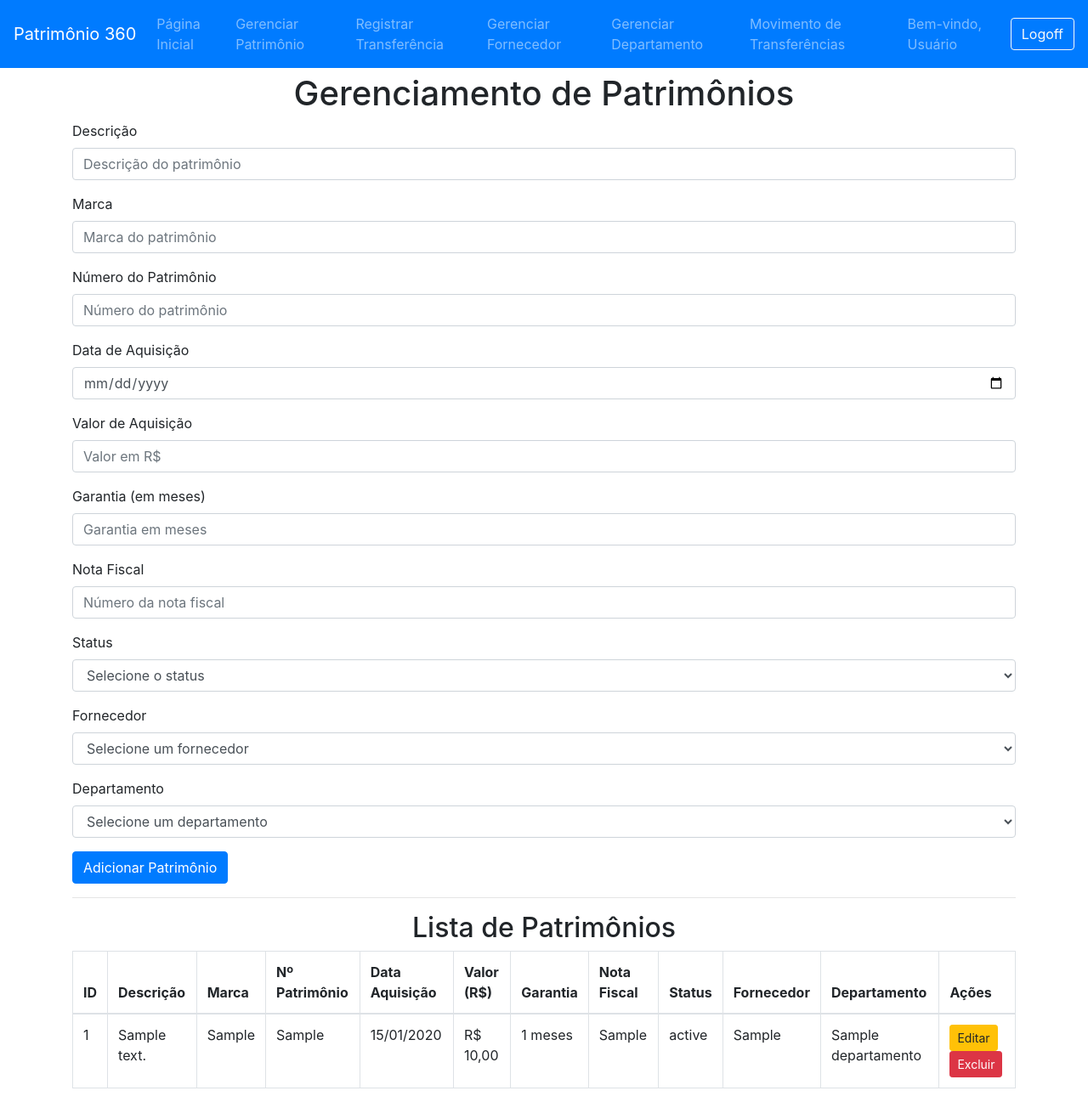
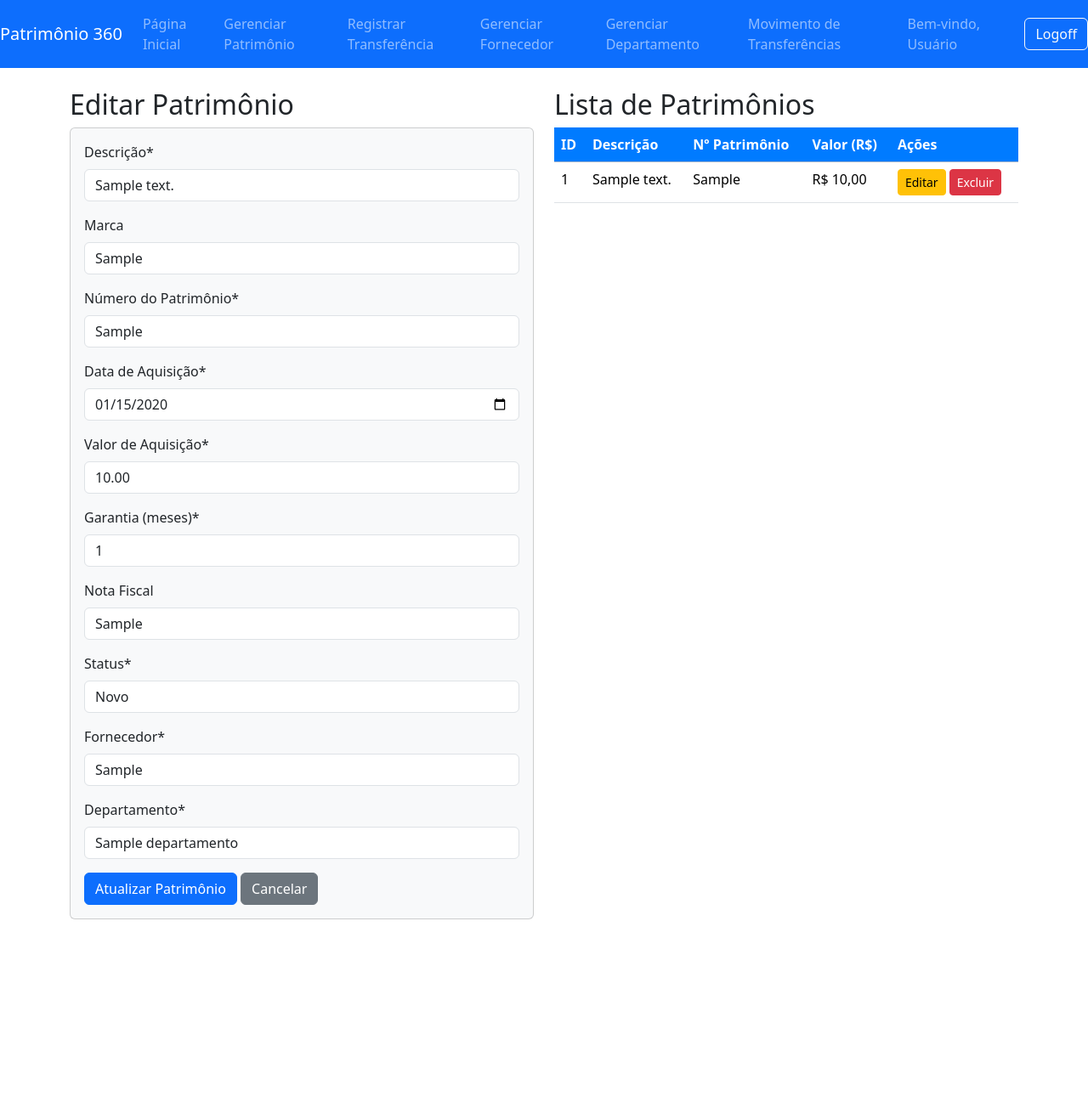
Before and after one commit to ThayLima2005/Controle-de-Patrimonio, a PHP site: page /patrimonio.php?editar=1 in a window 1280 px wide. Shown: the whole page at 85% size. After the commit the page ends 1082 px from the top, so only its background shows below. Run offline with PHP 8.4, Linux system fonts and the light colour scheme; the visitor is signed in with stand-in values (Sample User, id 1); tables that the repository leaves empty hold one stand-in row (values such as "Sample post").

Commit message:
Atualização da pasta patrimonio e transferencia

```diff
--- a/view/patrimonio.php
+++ b/view/patrimonio.php
@@ -7,6 +7,10 @@ if (!isset($_SESSION['usuario_logado'])) {
     header("Location: login.php");
     exit();
 }
+
+// Inicializa variáveis de mensagem
+$mensagem = '';
+$tipoMensagem = '';
 
 // Funções para carregar dados
 function carregarPatrimonios($pdo) {
@@ -30,20 +34,21 @@ function carregarDepartamentos($pdo) {
     return $stmt->fetchAll(PDO::FETCH_ASSOC);
 }
 
-// Processar formulário de adição
+// Processar adição/edição de patrimônio
 if ($_SERVER['REQUEST_METHOD'] === 'POST') {
-    // Validar campos obrigatórios
     $required = ['descricao', 'num_patrimonio', 'data_aquisicao', 'valor_aquisicao',
                 'garantia', 'status_2', 'fornecedor_id', 'departamento_id'];
 
+    // Validar campos obrigatórios
     foreach ($required as $field) {
         if (empty($_POST[$field])) {
-            $_SESSION['erro'] = "O campo $field é obrigatório!";
-            header("Location: patrimonio.php");
-            exit();
+            $mensagem = "O campo $field é obrigatório!";
+            $tipoMensagem = 'danger';
+            break;
         }
     }
 
+    if (empty($mensagem)) {
         // Tratar campos opcionais
         $marca = !empty($_POST['marca']) ? $_POST['marca'] : null;
         $nota_fiscal = !empty($_POST['nota_fiscal']) ? $_POST['nota_fiscal'] : null;
@@ -55,6 +60,43 @@ if ($_SERVER['REQUEST_METHOD'] === 'POST') {
         $garantia = (int)$_POST['garantia'];
 
         try {
+            if (isset($_POST['editar'])) {
+                // Atualizar patrimônio existente
+                $id_patrimonio = (int)$_POST['id_patrimonio'];
+
+                $stmt = $pdo->prepare("
+                    UPDATE patrimonio SET
+                        descricao = ?,
+                        marca = ?,
+                        num_patrimonio = ?,
+                        data_aquisicao = ?,
+                        valor_aquisicao = ?,
+                        garantia = ?,
+                        nota_fiscal = ?,
+                        status_2 = ?,
+                        fornecedor_id = ?,
+                        departamento_id = ?
+                    WHERE id_patrimonio = ?
+                ");
+
+                $stmt->execute([
+                    $_POST['descricao'],
+                    $marca,
+                    $_POST['num_patrimonio'],
+                    $_POST['data_aquisicao'],
+                    $valor_aquisicao,
+                    $garantia,
+                    $nota_fiscal,
+                    $_POST['status_2'],
+                    $fornecedor_id,
+                    $departamento_id,
+                    $id_patrimonio
+                ]);
+
+                $mensagem = "Patrimônio atualizado com sucesso!";
+                $tipoMensagem = 'success';
+            } else {
+                // Adicionar novo patrimônio
                 $stmt = $pdo->prepare("
                     INSERT INTO patrimonio (
                         descricao, marca, num_patrimonio, data_aquisicao,
@@ -76,13 +118,13 @@ if ($_SERVER['REQUEST_METHOD'] === 'POST') {
                     $departamento_id
                 ]);
 
-        $_SESSION['mensagem'] = "Patrimônio adicionado com sucesso!";
-        header("Location: patrimonio.php");
-        exit();
+                $mensagem = "Patrimônio adicionado com sucesso!";
+                $tipoMensagem = 'success';
+            }
         } catch (PDOException $e) {
-        $_SESSION['erro'] = "Erro ao adicionar patrimônio: " . $e->getMessage();
-        header("Location: patrimonio.php");
-        exit();
+            $mensagem = "Erro ao salvar patrimônio: " . $e->getMessage();
+            $tipoMensagem = 'danger';
+        }
     }
 }
 
@@ -91,17 +133,31 @@ if (isset($_GET['excluir'])) {
     try {
         $stmt = $pdo->prepare("DELETE FROM patrimonio WHERE id_patrimonio = ?");
         $stmt->execute([$_GET['excluir']]);
-        $_SESSION['mensagem'] = "Patrimônio excluído com sucesso!";
-        header("Location: patrimonio.php");
-        exit();
+        $mensagem = "Patrimônio excluído com sucesso!";
+        $tipoMensagem = 'success';
     } catch (PDOException $e) {
-        $_SESSION['erro'] = "Erro ao excluir patrimônio: " . $e->getMessage();
-        header("Location: patrimonio.php");
-        exit();
+        $mensagem = "Erro ao excluir patrimônio: " . $e->getMessage();
+        $tipoMensagem = 'danger';
     }
 }
 
-// Carregar dados
+// Carregar dados para edição
+$patrimonioEditar = null;
+if (isset($_GET['editar'])) {
+    try {
+        $stmt = $pdo->prepare("
+            SELECT * FROM patrimonio
+            WHERE id_patrimonio = ?
+        ");
+        $stmt->execute([$_GET['editar']]);
+        $patrimonioEditar = $stmt->fetch();
+    } catch (PDOException $e) {
+        $mensagem = "Erro ao carregar patrimônio: " . $e->getMessage();
+        $tipoMensagem = 'danger';
+    }
+}
+
+// Carregar listas
 $patrimonios = carregarPatrimonios($pdo);
 $fornecedores = carregarFornecedores($pdo);
 $departamentos = carregarDepartamentos($pdo);
@@ -113,13 +169,20 @@ $departamentos = carregarDepartamentos($pdo);
     <meta charset="UTF-8">
     <meta name="viewport" content="width=device-width, initial-scale=1.0">
     <title>Gerenciamento de Patrimônios</title>
-    <link rel="stylesheet" href="https://maxcdn.bootstrapcdn.com/bootstrap/4.5.2/css/bootstrap.min.css">
+    <link href="https://cdn.jsdelivr.net/npm/bootstrap@5.3.3/dist/css/bootstrap.min.css" rel="stylesheet">
     <style>
         body {
-            padding: 20px;
+            padding-top: 56px;
         }
-        .btn-toolbar {
-            justify-content: space-between;
+        .navbar {
+            margin-bottom: 20px;
+        }
+        .card {
+            background-color: #f8f9fa;
+        }
+        .table thead th {
+            background-color: #007bff;
+            color: #fff;
         }
     </style>
 </head>
@@ -130,7 +193,7 @@ $departamentos = carregarDepartamentos($pdo);
         <span class="navbar-toggler-icon"></span>
     </button>
     <div class="collapse navbar-collapse" id="navbarNav">
-        <ul class="navbar-nav me-auto44444431">
+        <ul class="navbar-nav me-auto">
             <li class="nav-item">
                 <a class="nav-link" href="index.php">Página Inicial</a>
             </li>
@@ -155,124 +218,155 @@ $departamentos = carregarDepartamentos($pdo);
     </div>
 </nav>
 
-<div class="container">
-    <?php if (isset($_SESSION['mensagem'])): ?>
-        <div class="alert alert-success"><?= $_SESSION['mensagem'] ?></div>
-        <?php unset($_SESSION['mensagem']); ?>
+<div class="container mt-5">
+    <?php if (!empty($mensagem)): ?>
+        <div class="alert alert-<?= $tipoMensagem ?> alert-dismissible fade show">
+            <?= $mensagem ?>
+            <button type="button" class="btn-close" data-bs-dismiss="alert"></button>
+        </div>
     <?php endif; ?>
 
-    <?php if (isset($_SESSION['erro'])): ?>
-        <div class="alert alert-danger"><?= $_SESSION['erro'] ?></div>
-        <?php unset($_SESSION['erro']); ?>
+    <div class="row">
+        <div class="col-md-6">
+            <h2><?= isset($_GET['editar']) ? 'Editar' : 'Adicionar' ?> Patrimônio</h2>
+            <div class="card mb-4">
+                <div class="card-body">
+                    <form method="POST">
+                        <?php if (isset($patrimonioEditar)): ?>
+                            <input type="hidden" name="id_patrimonio" value="<?= $patrimonioEditar['id_patrimonio'] ?>">
                         <?php endif; ?>
 
-    <h1 class="text-center">Gerenciamento de Patrimônios</h1>
+                        <div class="mb-3">
+                            <label class="form-label">Descrição*</label>
+                            <input type="text" class="form-control" name="descricao" required
+                                   value="<?= htmlspecialchars($patrimonioEditar['descricao'] ?? '') ?>">
+                        </div>
 
-    <!-- Formulário para adicionar um patrimônio -->
-    <form method="POST" action="patrimonio.php">
-        <div class="form-group">
-            <label for="descricao">Descrição</label>
-            <input type="text" class="form-control" name="descricao" id="descricao" placeholder="Descrição do patrimônio" required>
+                        <div class="mb-3">
+                            <label class="form-label">Marca</label>
+                            <input type="text" class="form-control" name="marca"
+                                   value="<?= htmlspecialchars($patrimonioEditar['marca'] ?? '') ?>">
                         </div>
-        <div class="form-group">
-            <label for="marca">Marca</label>
-            <input type="text" class="form-control" name="marca" id="marca" placeholder="Marca do patrimônio">
+
+                        <div class="mb-3">
+                            <label class="form-label">Número do Patrimônio*</label>
+                            <input type="text" class="form-control" name="num_patrimonio" required
+                                   value="<?= htmlspecialchars($patrimonioEditar['num_patrimonio'] ?? '') ?>">
                         </div>
-        <div class="form-group">
-            <label for="num_patrimonio">Número do Patrimônio</label>
-            <input type="text" class="form-control" name="num_patrimonio" id="num_patrimonio" placeholder="Número do patrimônio" required>
+
+                        <div class="mb-3">
+                            <label class="form-label">Data de Aquisição*</label>
+                            <input type="date" class="form-control" name="data_aquisicao" required
+                                   value="<?= htmlspecialchars($patrimonioEditar['data_aquisicao'] ?? '') ?>">
                         </div>
-        <div class="form-group">
-            <label for="data_aquisicao">Data de Aquisição</label>
-            <input type="date" class="form-control" name="data_aquisicao" id="data_aquisicao" required>
+
+                        <div class="mb-3">
+                            <label class="form-label">Valor de Aquisição*</label>
+                            <input type="number" step="0.01" class="form-control" name="valor_aquisicao" required
+                                   value="<?= htmlspecialchars($patrimonioEditar['valor_aquisicao'] ?? '') ?>">
                         </div>
-        <div class="form-group">
-            <label for="valor_aquisicao">Valor de Aquisição</label>
-            <input type="number" step="0.01" class="form-control" name="valor_aquisicao" id="valor_aquisicao" placeholder="Valor em R$" required>
+
+                        <div class="mb-3">
+                            <label class="form-label">Garantia (meses)*</label>
+                            <input type="number" class="form-control" name="garantia" required
+                                   value="<?= htmlspecialchars($patrimonioEditar['garantia'] ?? '') ?>">
                         </div>
-        <div class="form-group">
-            <label for="garantia">Garantia (em meses)</label>
-            <input type="number" class="form-control" name="garantia" id="garantia" placeholder="Garantia em meses" required>
+
+                        <div class="mb-3">
+                            <label class="form-label">Nota Fiscal</label>
+                            <input type="text" class="form-control" name="nota_fiscal"
+                                   value="<?= htmlspecialchars($patrimonioEditar['nota_fiscal'] ?? '') ?>">
                         </div>
-        <div class="form-group">
-            <label for="nota_fiscal">Nota Fiscal</label>
-            <input type="text" class="form-control" name="nota_fiscal" id="nota_fiscal" placeholder="Número da nota fiscal">
-        </div>
-        <div class="form-group">
-            <label for="status_2">Status</label>
-            <select class="form-control" name="status_2" id="status_2" required>
-                <option value="">Selecione o status</option>
-                <option value="Novo">Novo</option>
-                <option value="Usado">Usado</option>
+
+                        <div class="mb-3">
+                            <label class="form-label">Status*</label>
+                            <select class="form-control" name="status_2" required>
+                                <option value="Novo" <?= ($patrimonioEditar['status_2'] ?? '') == 'Novo' ? 'selected' : '' ?>>Novo</option>
+                                <option value="Usado" <?= ($patrimonioEditar['status_2'] ?? '') == 'Usado' ? 'selected' : '' ?>>Usado</option>
                             </select>
                         </div>
-        <div class="form-group">
-            <label for="fornecedor_id">Fornecedor</label>
-            <select class="form-control" name="fornecedor_id" id="fornecedor_id" required>
+
+                        <div class="mb-3">
+                            <label class="form-label">Fornecedor*</label>
+                            <select class="form-control" name="fornecedor_id" required>
                                 <option value="">Selecione um fornecedor</option>
                                 <?php foreach ($fornecedores as $fornecedor): ?>
-                    <option value="<?= $fornecedor['fornecedor_id'] ?>"><?= htmlspecialchars($fornecedor['razao_social']) ?></option>
+                                    <option value="<?= $fornecedor['fornecedor_id'] ?>"
+                                        <?= ($patrimonioEditar['fornecedor_id'] ?? '') == $fornecedor['fornecedor_id'] ? 'selected' : '' ?>>
+                                        <?= htmlspecialchars($fornecedor['razao_social']) ?>
+                                    </option>
                                 <?php endforeach; ?>
                             </select>
                         </div>
-        <div class="form-group">
-            <label for="departamento_id">Departamento</label>
-            <select class="form-control" name="departamento_id" id="departamento_id" required>
+
+                        <div class="mb-3">
+                            <label class="form-label">Departamento*</label>
+                            <select class="form-control" name="departamento_id" required>
                                 <option value="">Selecione um departamento</option>
                                 <?php foreach ($departamentos as $departamento): ?>
-                    <option value="<?= $departamento['departamento_id'] ?>"><?= htmlspecialchars($departamento['nome_departamento']) ?></option>
+                                    <option value="<?= $departamento['departamento_id'] ?>"
+                                        <?= ($patrimonioEditar['departamento_id'] ?? '') == $departamento['departamento_id'] ? 'selected' : '' ?>>
+                                        <?= htmlspecialchars($departamento['nome_departamento']) ?>
+                                    </option>
                                 <?php endforeach; ?>
                             </select>
                         </div>
-        <button type="submit" class="btn btn-primary">Adicionar Patrimônio</button>
+
+                        <button type="submit" class="btn btn-primary" name="<?= isset($_GET['editar']) ? 'editar' : 'adicionar' ?>">
+                            <?= isset($_GET['editar']) ? 'Atualizar' : 'Cadastrar' ?> Patrimônio
+                        </button>
+
+                        <?php if (isset($_GET['editar'])): ?>
+                            <a href="patrimonio.php" class="btn btn-secondary">Cancelar</a>
+                        <?php endif; ?>
                     </form>
+                </div>
+            </div>
+        </div>
 
-    <hr>
-
-    <!-- Tabela para listar os patrimônios -->
-    <h2 class="text-center">Lista de Patrimônios</h2>
-    <table class="table table-bordered table-hover">
-        <thead>
+        <div class="col-md-6">
+            <h2>Lista de Patrimônios</h2>
+            <div class="table-responsive">
+                <table class="table table-hover">
+                    <thead class="table-primary">
                         <tr>
                             <th>ID</th>
                             <th>Descrição</th>
-                <th>Marca</th>
                             <th>Nº Patrimônio</th>
-                <th>Data Aquisição</th>
                             <th>Valor (R$)</th>
-                <th>Garantia</th>
-                <th>Nota Fiscal</th>
-                <th>Status</th>
-                <th>Fornecedor</th>
-                <th>Departamento</th>
                             <th>Ações</th>
                         </tr>
                     </thead>
                     <tbody>
+                        <?php if (count($patrimonios) > 0): ?>
                             <?php foreach ($patrimonios as $patrimonio): ?>
                                 <tr>
                                     <td><?= $patrimonio['id_patrimonio'] ?></td>
                                     <td><?= htmlspecialchars($patrimonio['descricao']) ?></td>
-                <td><?= htmlspecialchars($patrimonio['marca']) ?></td>
                                     <td><?= htmlspecialchars($patrimonio['num_patrimonio']) ?></td>
-                <td><?= date('d/m/Y', strtotime($patrimonio['data_aquisicao'])) ?></td>
                                     <td>R$ <?= number_format($patrimonio['valor_aquisicao'], 2, ',', '.') ?></td>
-                <td><?= $patrimonio['garantia'] ?> meses</td>
-                <td><?= htmlspecialchars($patrimonio['nota_fiscal']) ?></td>
-                <td><?= htmlspecialchars($patrimonio['status_2']) ?></td>
-                <td><?= htmlspecialchars($patrimonio['razao_social'] ?? 'N/A') ?></td>
-                <td><?= htmlspecialchars($patrimonio['nome_departamento'] ?? 'N/A') ?></td>
                                     <td>
-                    <a href="editar_patrimonio.php?id=<?= $patrimonio['id_patrimonio'] ?>" class="btn btn-warning btn-sm">Editar</a>
-                    <a href="patrimonio.php?excluir=<?= $patrimonio['id_patrimonio'] ?>" class="btn btn-danger btn-sm" onclick="return confirm('Tem certeza que deseja excluir este patrimônio?')">Excluir</a>
+                                        <a href="patrimonio.php?editar=<?= $patrimonio['id_patrimonio'] ?>" class="btn btn-sm btn-warning">Editar</a>
+                                        <a href="patrimonio.php?excluir=<?= $patrimonio['id_patrimonio'] ?>"
+                                           class="btn btn-sm btn-danger"
+                                           onclick="return confirm('Tem certeza que deseja excluir este patrimônio?')">
+                                            Excluir
+                                        </a>
                                     </td>
                                 </tr>
                             <?php endforeach; ?>
+                        <?php else: ?>
+                            <tr>
+                                <td colspan="5" class="text-center">Nenhum patrimônio cadastrado</td>
+                            </tr>
+                        <?php endif; ?>
                     </tbody>
                 </table>
             </div>
+        </div>
+    </div>
+</div>
 
-<script src="https://code.jquery.com/jquery-3.5.1.slim.min.js"></script>
-<script src="https://cdn.jsdelivr.net/npm/bootstrap@4.5.2/dist/js/bootstrap.bundle.min.js"></script>
+<script src="https://cdn.jsdelivr.net/npm/bootstrap@5.3.3/dist/js/bootstrap.bundle.min.js"></script>
 </body>
 </html>
--- a/view/transfer.php
+++ b/view/transfer.php
@@ -190,14 +190,14 @@ if ($_SERVER['REQUEST_METHOD'] === 'POST') {
 
     <?php if (!empty($erro)): ?>
         <div class="alert alert-danger alert-dismissible fade show" role="alert">
-            <ul>
+            <ul><br><br><br>
                 <?php foreach ($erro as $mensagem): ?>
                     <li><?= htmlspecialchars($mensagem) ?></li>
                 <?php endforeach; ?>
             </ul>
             <button type="button" class="btn-close" data-bs-dismiss="alert" aria-label="Close"></button>
         </div>
-    <?php endif; ?><br><br><br>
+    <?php endif; ?><br><br><br><br>
 
     <h1 class="text-center mb-4">Gerenciamento de Transferências</h1>
 
@@ -262,7 +262,6 @@ if ($_SERVER['REQUEST_METHOD'] === 'POST') {
                             <th>De</th>
                             <th>Para</th>
                             <th>Responsável</th>
-                            <th>Usuário</th>
                             <th>Observações</th>
                         </tr>
                     </thead>
@@ -275,7 +274,6 @@ if ($_SERVER['REQUEST_METHOD'] === 'POST') {
                                     <td><?= htmlspecialchars($t['departamento_origem'] ?? 'N/A') ?></td>
                                     <td><?= htmlspecialchars($t['departamento_destino_nome'] ?? $t['departamento_destino']) ?></td>
                                     <td><?= htmlspecialchars($t['responsavel']) ?></td>
-                                    <td><?= htmlspecialchars($t['usuario'] ?? 'N/A') ?></td>
                                     <td><?= htmlspecialchars($t['observacao'] ?? '') ?></td>
                                 </tr>
                             <?php endforeach; ?>
```
Lines whose indentation alone changed are shown as unchanged.
